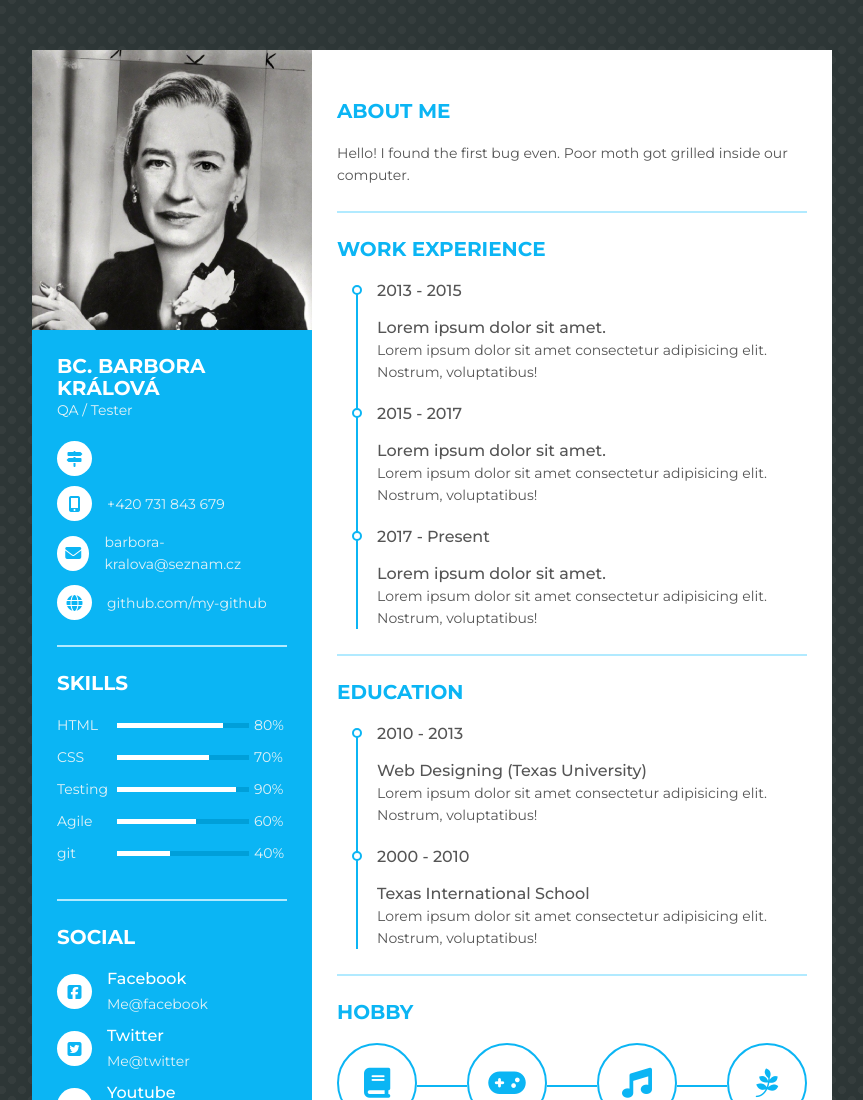
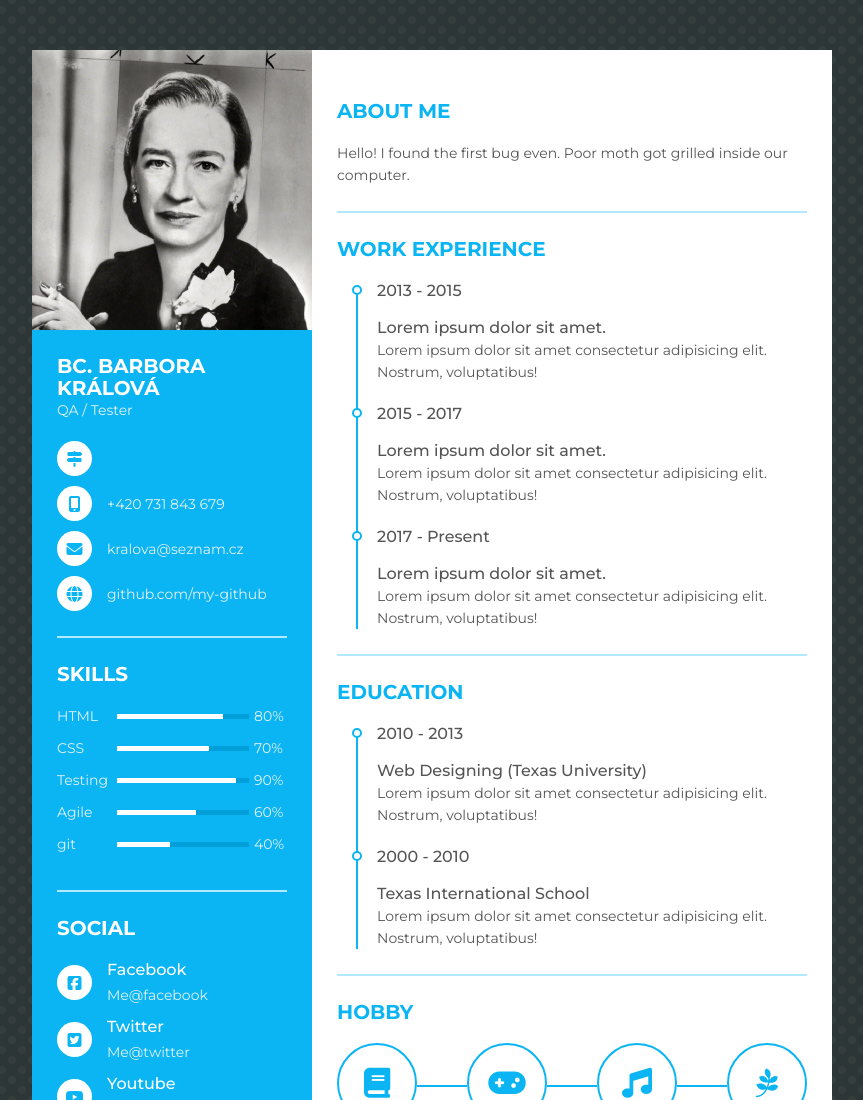
Before and after one commit to kralovabarca/zivotopis, a plain HTML site: page index.html in a window 1280 px wide. Shown: the top 1100 px of the page, without its empty margins (208-1071 px from the left). Drawn offline with Linux system fonts and the light colour scheme.

Commit message:
edit email

```diff
--- a/index.html
+++ b/index.html
@@ -41,7 +41,7 @@
                             <div class="icon">
                                 <i class="fas fa-envelope"></i>
                             </div>
-                            <div class="data">barbora-kralova@seznam.cz</div>
+                            <div class="data">kralova@seznam.cz</div>
                         </li>
                         <li>
                             <div class="icon">
```
